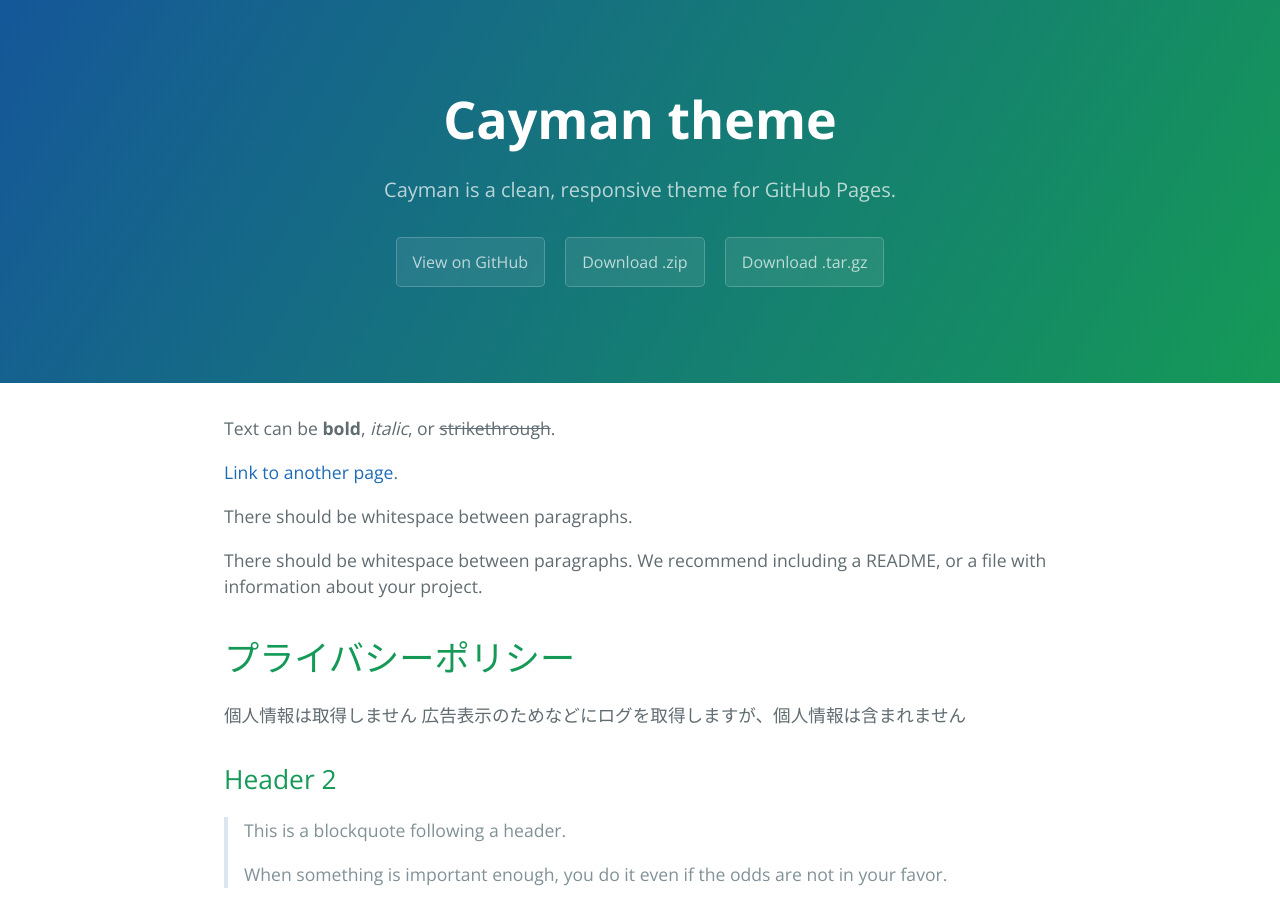
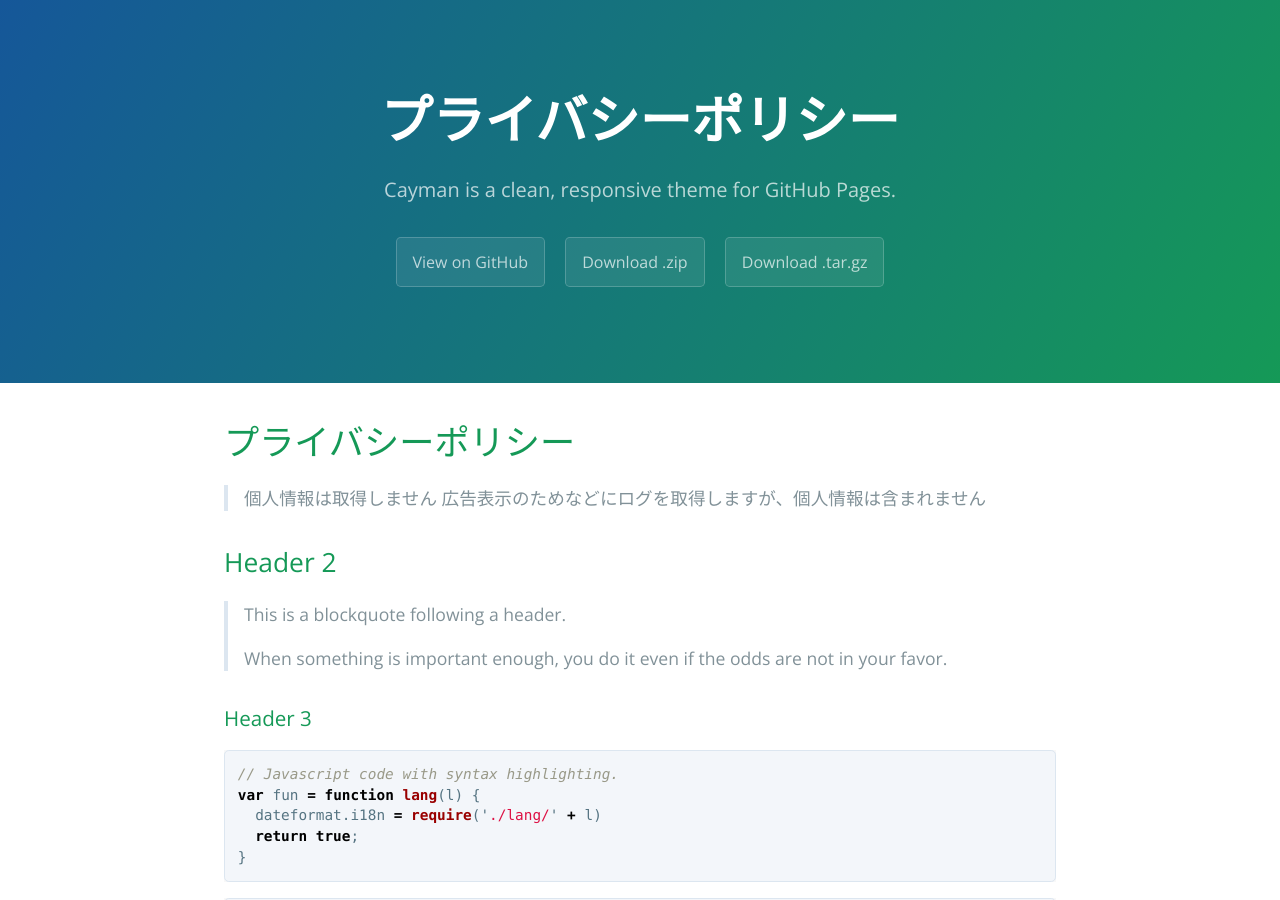
Before and after one commit to z-project-user/TeleHatsuMoude, a Jekyll site: the page built from docs/privacy-policy.md, in a window 1280 px wide and 900 px high. Built offline with Jekyll 4.4.1, drawn with Linux system fonts in a browser that asks for light colours; our own code applies the rules of GitHub Pages for plain Markdown files.

Commit message:
Update privacy-policy.md

```diff
--- a/docs/privacy-policy.md
+++ b/docs/privacy-policy.md
@@ -1,19 +1,9 @@
----
-layout: default
----
 
-Text can be **bold**, _italic_, or ~~strikethrough~~.
-
-[Link to another page](./another-page.html).
-
-There should be whitespace between paragraphs.
-
-There should be whitespace between paragraphs. We recommend including a README, or a file with information about your project.
 
 # プライバシーポリシー
 
-個人情報は取得しません
-広告表示のためなどにログを取得しますが、個人情報は含まれません
+> 個人情報は取得しません
+> 広告表示のためなどにログを取得しますが、個人情報は含まれません
 
 ## Header 2
 
```
